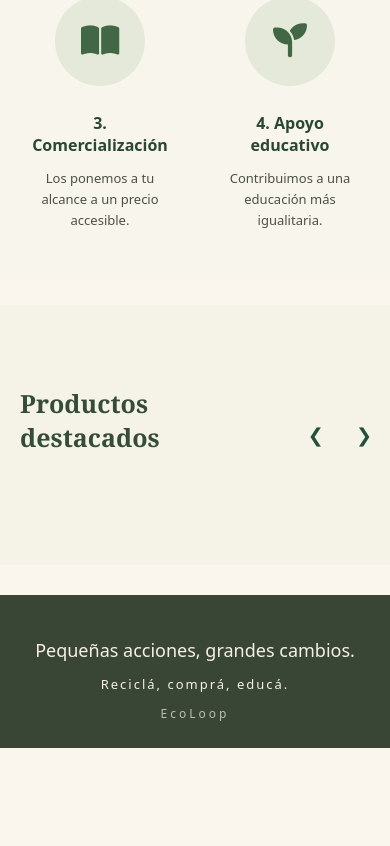
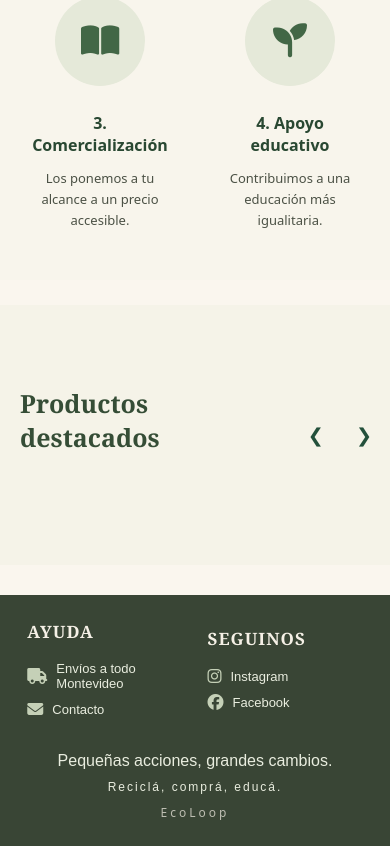
Before and after one commit to EcoLoopAnima/EcoLoopFrontEnd, a React (Vite) app in the folder FrontEnd/: page / in a window 390 px wide. Shown: the part 831-1677 px from the top of the page. Before the commit the page ends 1579 px from the top, so only its background shows below. Built offline with nearby package versions, Linux system fonts and the light colour scheme; grey boxes are pictures that could not be loaded.

Commit message:
Footer mas css
Footer con info nueva

```diff
--- a/FrontEnd/src/components/layout/Footer.css
+++ b/FrontEnd/src/components/layout/Footer.css
@@ -1,28 +1,105 @@
 
-.nosotros-cierre {
+.footer-ecoloop {
     width: 100%;
-    padding: 25px 20px;
+    padding: 30px 7%;
     margin-top: 30px;
     background-color: #394535;
     color: #f5f0e6;
-    text-align: center;
+
+    display: grid;
+    grid-template-columns: 1fr 1fr 1.5fr;
+    align-items: center;
+    gap: 35px;
+
     box-sizing: border-box;
 }
 
+/* COLUMNAS */
+
+.footer-columna {
+    display: flex;
+    flex-direction: column;
+    align-items: flex-start;
+    gap: 10px;
+}
+
+.footer-columna h3 {
+    font-family: Georgia, serif;
+    font-size: 17px;
+    font-weight: 600;
+    margin: 0 0 8px;
+    letter-spacing: 1px;
+    color: #f5f0e6;
+}
+
+.footer-columna p,
+.footer-columna a {
+    font-family: Arial, sans-serif;
+    font-size: 13px;
+    color: #e9eddf;
+    margin: 0;
+    text-decoration: none;
+    display: flex;
+    align-items: center;
+    gap: 9px;
+}
+
+/* ICONOS */
+
+.footer-columna i {
+    font-size: 16px;
+    color: #c5d0b7;
+}
+
+/* EFECTO HOVER DE LOS ENLACES */
+
+.footer-columna a {
+    transition: color 0.3s ease;
+}
+
+.footer-columna a:hover {
+    color: #c5d0b7;
+}
+
+/* IDENTIDAD ECOLOOP */
+
+.footer-identidad {
+    align-items: center;
+    text-align: center;
+}
+
 .cierre-frase {
-    font-size: 18px;
-    margin-bottom: 8px;
+    font-size: 18px !important;
     font-weight: 500;
 }
 
 .cierre-slogan {
-    font-size: 13px;
+    font-size: 12px !important;
     letter-spacing: 2px;
-    margin-bottom: 8px;
 }
 
 .cierre-marca {
-    font-size: 12px;
+    font-size: 11px;
     letter-spacing: 3px;
     opacity: 0.7;
 }
+
+/* ADAPTACIÓN PARA CELULARES */
+
+@media (max-width: 650px) {
+
+    .footer-ecoloop {
+        grid-template-columns: 1fr 1fr;
+        padding: 25px 7%;
+        gap: 25px;
+    }
+
+    .footer-identidad {
+        grid-column: 1 / -1;
+        padding-top: 10px;
+    }
+
+    .cierre-frase {
+        font-size: 16px !important;
+    }
+}
--- a/FrontEnd/src/components/layout/Footer.jsx
+++ b/FrontEnd/src/components/layout/Footer.jsx
@@ -3,7 +3,49 @@ import "./Footer.css";
 
 function Footer() {
     return (
-        <footer className="nosotros-cierre">
+        <footer className="footer-ecoloop">
+
+            {/* COLUMNA AYUDA */}
+            <div className="footer-columna">
+                <h3>AYUDA</h3>
+
+                <p>
+                    <i className="fa-solid fa-truck"></i>
+                    Envíos a todo Montevideo
+                </p>
+
+                <a href="mailto:TU_CORREO">
+                    <i className="fa-solid fa-envelope"></i>
+                    Contacto
+                </a>
+            </div>
+
+            {/* COLUMNA REDES SOCIALES */}
+            <div className="footer-columna">
+                <h3>SEGUINOS</h3>
+
+                <a
+                    href="https://www.instagram.com/TU_USUARIO"
+                    target="_blank"
+                    rel="noreferrer"
+                >
+                    <i className="fa-brands fa-instagram"></i>
+                    Instagram
+                </a>
+
+                <a
+                    href="https://www.facebook.com/TU_PAGINA"
+                    target="_blank"
+                    rel="noreferrer"
+                >
+                    <i className="fa-brands fa-facebook"></i>
+                    Facebook
+                </a>
+            </div>
+
+            {/* COLUMNA FRASE ECOLOOP */}
+            <div className="footer-columna footer-identidad">
+
                 <p className="cierre-frase">
                     Pequeñas acciones, grandes cambios.
                 </p>
@@ -15,6 +57,9 @@ function Footer() {
                 <span className="cierre-marca">
                     EcoLoop
                 </span>
+
+            </div>
+
         </footer>
     );
 }
--- a/FrontEnd/src/components/layout/Header.jsx
+++ b/FrontEnd/src/components/layout/Header.jsx
@@ -34,7 +34,7 @@ function Header({
           <button onClick={() => onNavigate("inicio")}>Inicio</button>
           <button onClick={() => onNavigate("tienda")}>Tienda</button>
           <button onClick={() => onNavigate("impacto")}>Impacto</button>
-          <button onClick={() => onNavigate("puntos")}>Puntos Vida</button>
+          <button onClick={() => onNavigate("puntos")}>Puntos Loop</button>
           <button onClick={() => onNavigate("nosotros")}>Nosotros</button>
         </div>
 
--- a/FrontEnd/src/components/pages/Nosotros.jsx
+++ b/FrontEnd/src/components/pages/Nosotros.jsx
@@ -1,5 +1,6 @@
 import "./Nosotros.css";
-import banner from "../../assets/bannerInicioRecicle.jpg";
+import banner from "../../assets/moña.jpg";
+import "../layout/Footer.css";
 
 function Nosotros() {
   return (
@@ -168,11 +169,60 @@ function Nosotros() {
       </section>
 
       {/* Cierre */}
-      <footer className="nosotros-cierre">
-        <p className="cierre-frase">Pequeñas acciones, grandes cambios.</p>
-        <p className="cierre-slogan">Reciclá, comprá, educá.</p>
-        <span className="cierre-marca">EcoLoop</span>
-      </footer>
+      <footer className="footer-ecoloop">
+
+    {/* COLUMNA AYUDA */}
+    <div className="footer-columna">
+        <h3>AYUDA</h3>
+
+        <p>
+            <i className="fa-solid fa-truck"></i>
+            Envíos a todo Montevideo
+        </p>
+
+        <a href="mailto:TU_CORREO">
+            <i className="fa-solid fa-envelope"></i>
+            Contacto
+        </a>
+    </div>
+
+    {/* COLUMNA REDES */}
+    <div className="footer-columna">
+        <h3>SEGUINOS</h3>
+
+        <a href="https://www.instagram.com/TU_USUARIO"
+           target="_blank"
+           rel="noreferrer">
+            <i className="fa-brands fa-instagram"></i>
+            Instagram
+        </a>
+
+        <a href="https://www.facebook.com/TU_PAGINA"
+           target="_blank"
+           rel="noreferrer">
+            <i className="fa-brands fa-facebook"></i>
+            Facebook
+        </a>
+    </div>
+
+    {/* COLUMNA FRASE */}
+    <div className="footer-columna footer-identidad">
+
+        <p className="cierre-frase">
+            Pequeñas acciones, grandes cambios.
+        </p>
+
+        <p className="cierre-slogan">
+            Reciclá, comprá, educá.
+        </p>
+
+        <span className="cierre-marca">
+            EcoLoop
+        </span>
+
+    </div>
+
+</footer>
     </main>
   );
 }
--- a/FrontEnd/src/components/pages/PuntosVida.jsx
+++ b/FrontEnd/src/components/pages/PuntosVida.jsx
@@ -11,7 +11,7 @@ const pasos = [
 function PuntosVida({ usuario, puntos, canjes, canjear, onNavigate }) {
   return (
     <main className="pv">
-      <h2 className="pv-titulo">Puntos Vida</h2>
+      <h2 className="pv-titulo">Puntos Loop</h2>
       <p className="pv-sub">Comprá, acumulá y canjeá. Cada compra te da puntos para tu próximo útil.</p>
 
       <ol className="pv-pasos">
@@ -71,7 +71,10 @@ function PuntosVida({ usuario, puntos, canjes, canjear, onNavigate }) {
           )}
         </>
       )}
+
+
     </main>
+
   );
 }
 
--- a/FrontEnd/src/components/pages/tienda.css
+++ b/FrontEnd/src/components/pages/tienda.css
@@ -1,9 +1,10 @@
+
 @import url("https://fonts.googleapis.com/css2?family=Playfair+Display:wght@500;700&family=Montserrat:wght@400;500;600;700&display=swap");
 
 .tienda {
   font-family: "Montserrat", sans-serif;
   color: #2b3a33;
-   padding-bottom: 0;
+  padding-bottom: 0;
 }
 
 .titulo-seccion {
@@ -120,7 +121,7 @@
   padding: 1rem 3% 1.5rem;
 }
 
-/* ---------- Kits: todos en una fila ---------- */
+/* ---------- Kits ---------- */
 
 .grid-kits {
   display: grid;
@@ -230,26 +231,32 @@
   display: grid;
   grid-template-columns: 1fr 1.25fr;
   gap: 2rem;
-  padding: 1rem 3% 0;
+  padding: 1rem 3% 1.5rem;
+  align-items: start;
 }
 
 .kit-horizontal {
   display: grid;
-  grid-template-columns: 230px 1fr;
+  grid-template-columns: 185px minmax(0, 1fr);
   background: #eef2e8;
+  height: auto;
+  align-self: start;
 }
 
 .kit-horizontal .kit-foto {
-  height: 200px;
+  height: 160px;
 }
 
 .kit-horizontal .kit-info {
-  justify-content: center;
+  justify-content: flex-start;
+  padding: 0.9rem;
 }
 
 .kit-horizontal .kit-pie {
   justify-content: flex-start;
-  gap: 1.5rem;
+  gap: 1rem;
+  margin-top: 1rem;
+  padding-top: 0;
 }
 
 /* ---------- Productos individuales ---------- */
@@ -266,6 +273,12 @@
   border-radius: 10px;
   overflow: hidden;
   box-shadow: 0 2px 8px rgba(35, 80, 59, 0.06);
+  transition: transform 0.2s ease, box-shadow 0.2s ease;
+}
+
+.mini-card:hover {
+  transform: translateY(-3px);
+  box-shadow: 0 8px 18px rgba(35, 80, 59, 0.12);
 }
 
 .mini-card img {
@@ -312,7 +325,8 @@
   background: #1a3d2d;
 }
 
-/* ---------- Pantallas chicas ---------- */
+/* ---------- Pantallas medianas ---------- */
+
 @media (max-width: 900px) {
   .hero-tienda {
     grid-template-columns: 1fr;
@@ -329,9 +343,38 @@
 
   .tienda-doble {
     grid-template-columns: 1fr;
+    gap: 1.5rem;
   }
 
   .kit-horizontal {
+    grid-template-columns: 185px 1fr;
+  }
+}
+
+/* ---------- Celulares ---------- */
+
+@media (max-width: 600px) {
+  .kit-horizontal {
     grid-template-columns: 1fr;
   }
+
+  .kit-horizontal .kit-foto {
+    height: 220px;
+  }
+
+  .kit-horizontal .kit-info {
+    padding: 1rem;
+  }
+
+  .grid-kits {
+    grid-template-columns: repeat(2, minmax(0, 1fr));
+  }
+
+  .grid-mini {
+    grid-template-columns: repeat(2, minmax(0, 1fr));
+  }
+
+  .titulo-seccion {
+    font-size: 1.4rem;
+  }
 }
```
Also changed, not shown: FrontEnd/src/components/pages/puntosVida.css (line endings or trailing spaces). Lines whose indentation alone changed are shown as unchanged.
